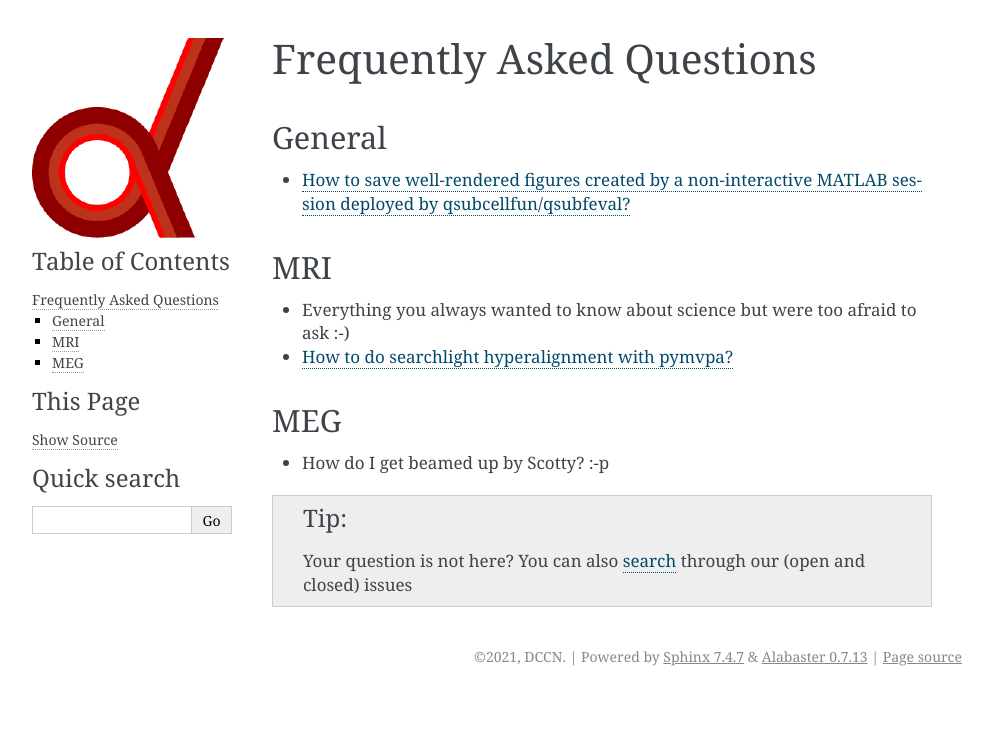
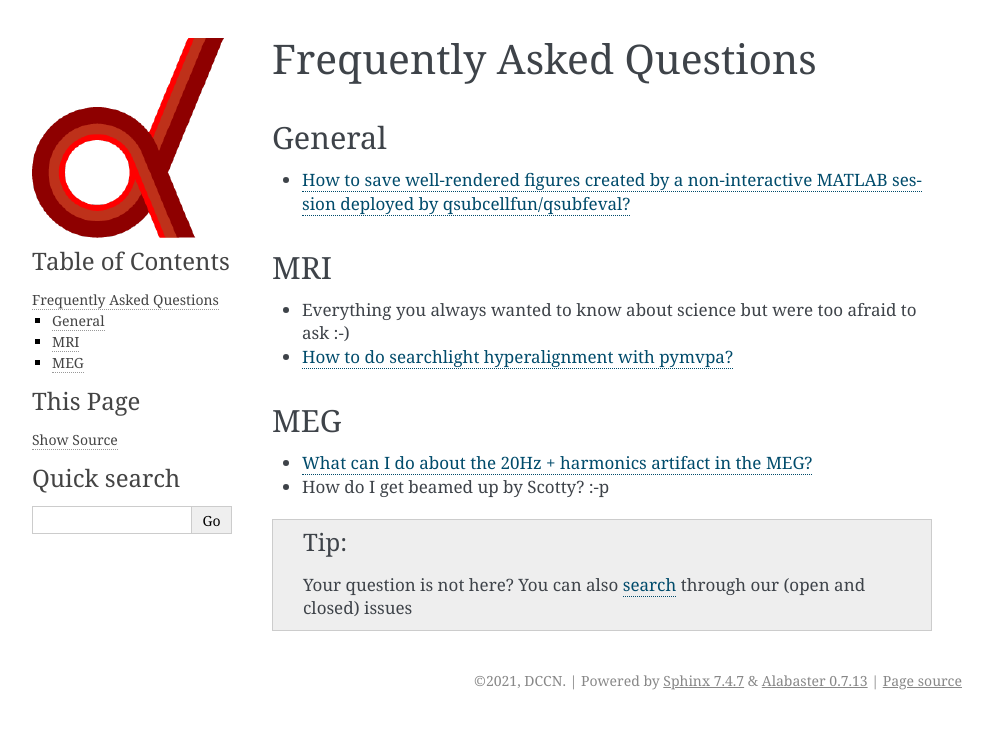
Before and after one commit to Donders-Institute/staff-scientists, a Sphinx documentation site: the page built from docs/FAQ.rst, in a window 1280 px wide. Shown: the top 729 px of the page, without its empty margins (148-1141 px from the left). Built offline with Sphinx 7.4.7, drawn with Linux system fonts in a browser that asks for light colours.

Commit message:
Update FAQ.rst

```diff
--- a/docs/FAQ.rst
+++ b/docs/FAQ.rst
@@ -15,6 +15,7 @@ MRI
 MEG
 ---
 
+* `What can I do about the 20Hz + harmonics artifact in the MEG? <FAQ/MEG/camera_artifact.html>`__
 * How do I get beamed up by Scotty? :-p
 
 .. tip::
```
